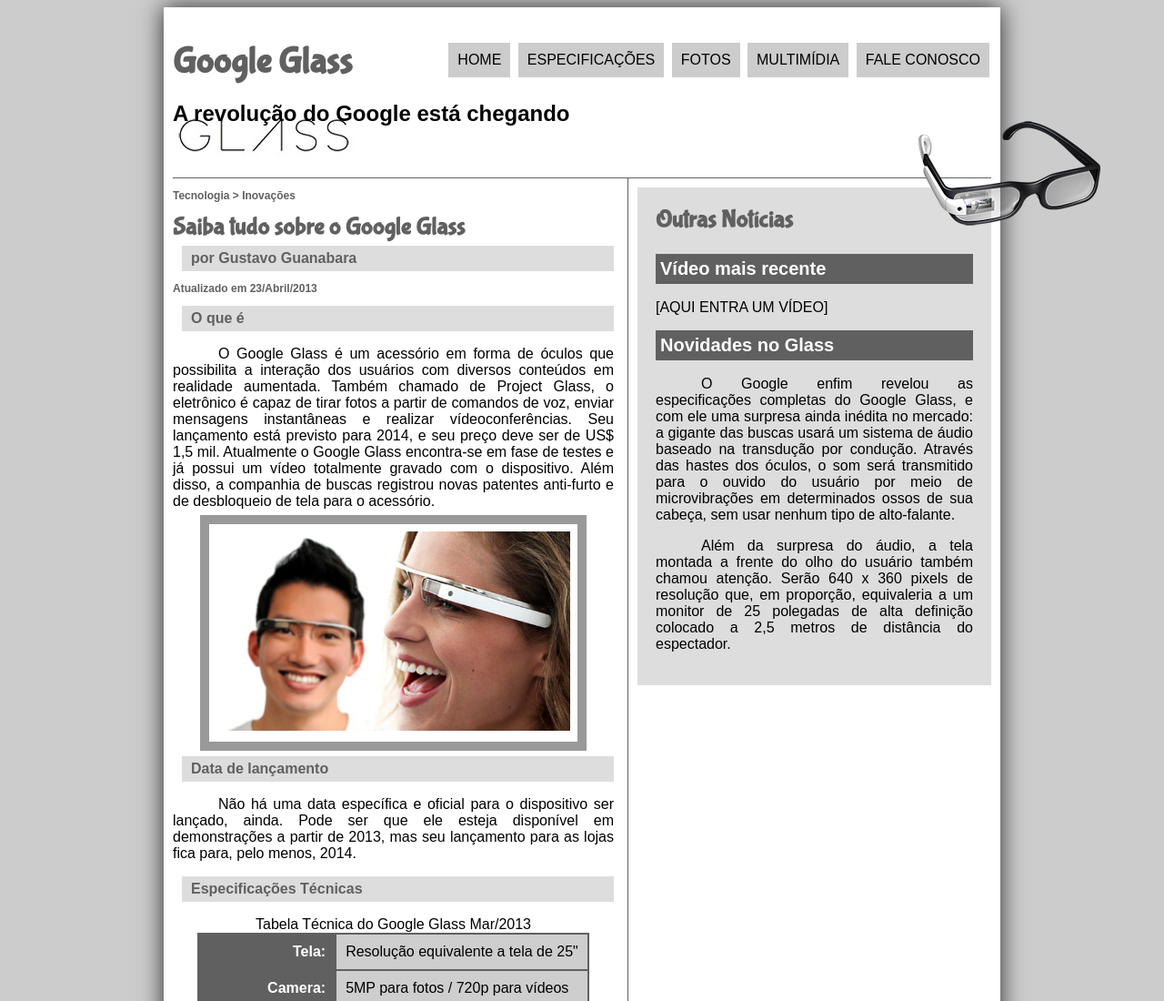
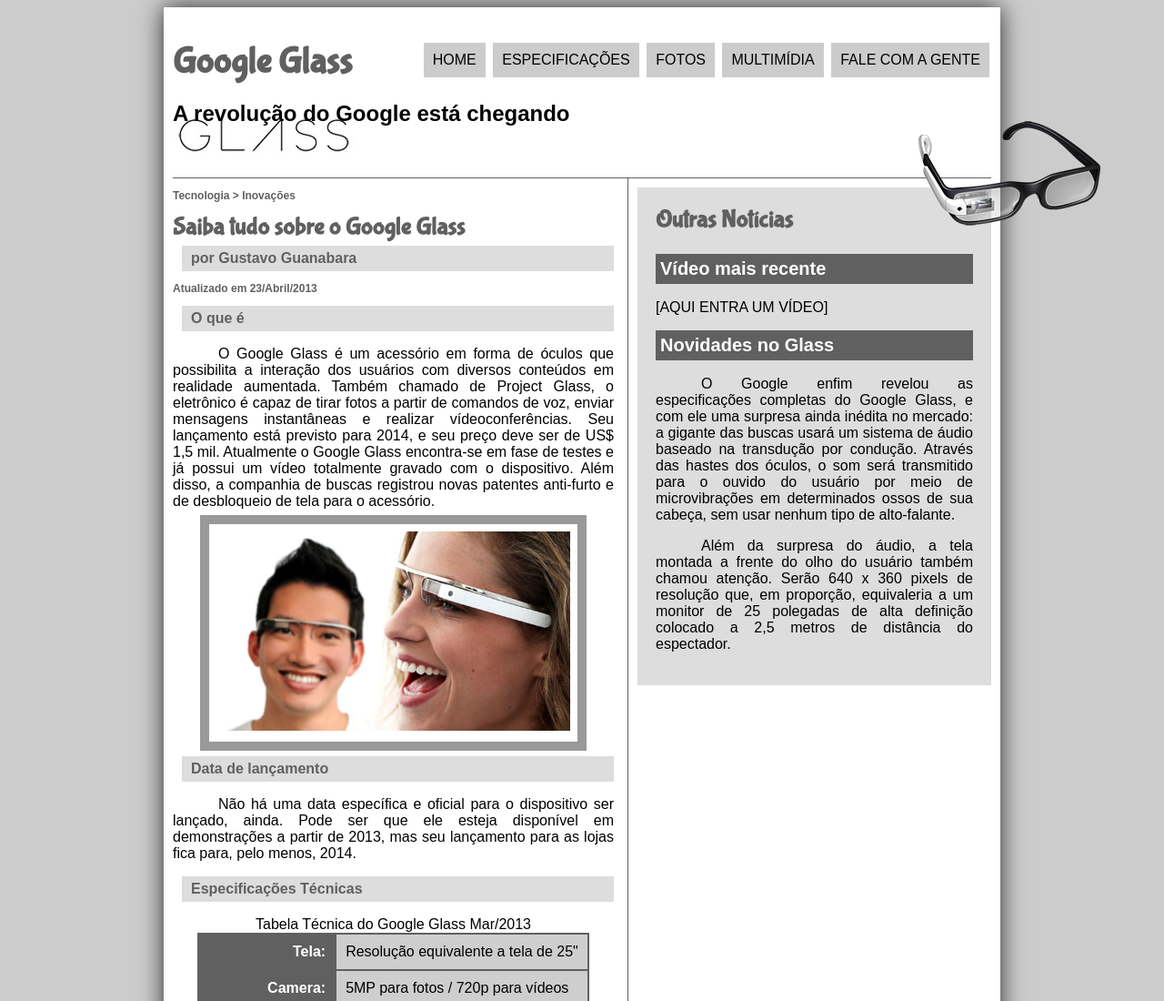
Before and after one commit to dfpires/programacaodecomputadores1-2018, a plain HTML site: page 12-03/index.html in a window 1280 px wide. Shown: the top 1100 px of the page at 91% size. Drawn offline with Linux system fonts and the light colour scheme.

Commit message:
alterado Fale com a gente

```diff
--- a/12-03/index.html
+++ b/12-03/index.html
@@ -14,7 +14,7 @@
 						<a href="specs.html"> <li> Especificações </li> </a>
 						<a href="fotos.html"> <li> Fotos </li> </a>
 						<a href="multimidia.html"> <li> Multimídia </li> </a>
-						<a href="fale-conosco.html"> <li> Fale conosco </li> </a>
+						<a href="fale-conosco.html"> <li> Fale com a gente </li> </a>
 					</ul>
 				</nav>
 				<h1>
```
Also changed, not shown: 1 other file.
